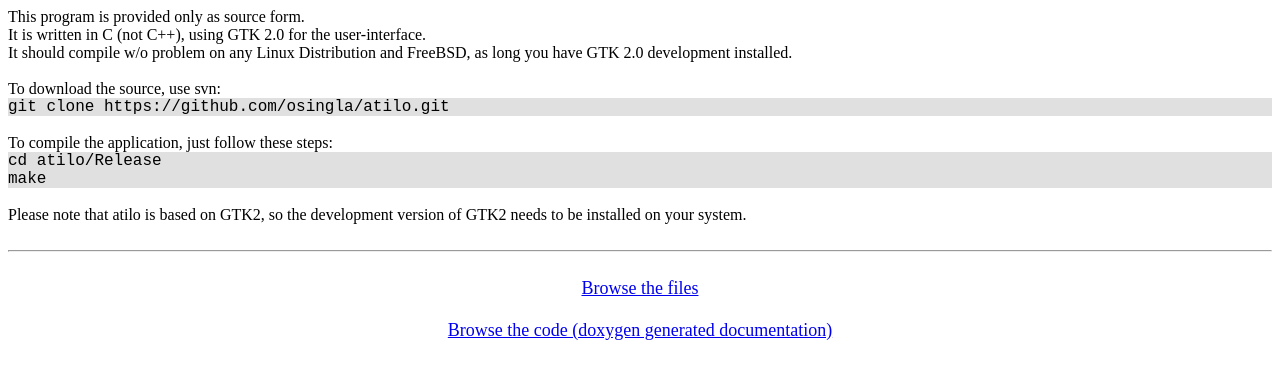
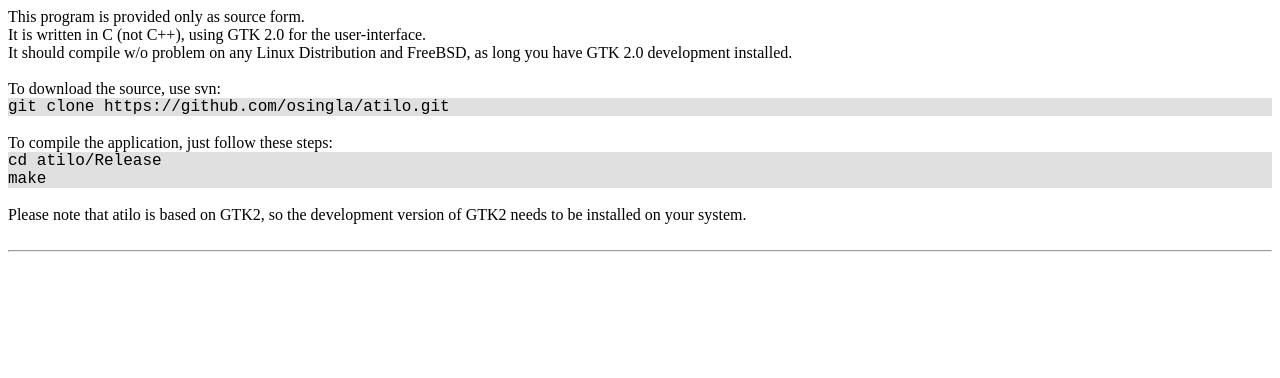
Before and after one commit to osingla/atilo, a plain HTML site: page download.html in a window 1280 px wide. Drawn offline with Linux system fonts and the light colour scheme.

Commit message:
web pages change

```diff
--- a/download.html
+++ b/download.html
@@ -43,13 +43,6 @@
 		<hr>
 		<br>
 
-		<div align="center" style="font-size: large" >
-			<a href="https://github.com/osingla/atilo/tree/master/Src" target="_blank">Browse the files</a>
-			<br>
-			<br>
-			<a href="https://rawgit.com/osingla/atilo/gh-pages/Doc/html/index.html" target="_blank">Browse the code (doxygen generated documentation)</a>
-			<br>
-		</div>
 
     </body>
 
```
